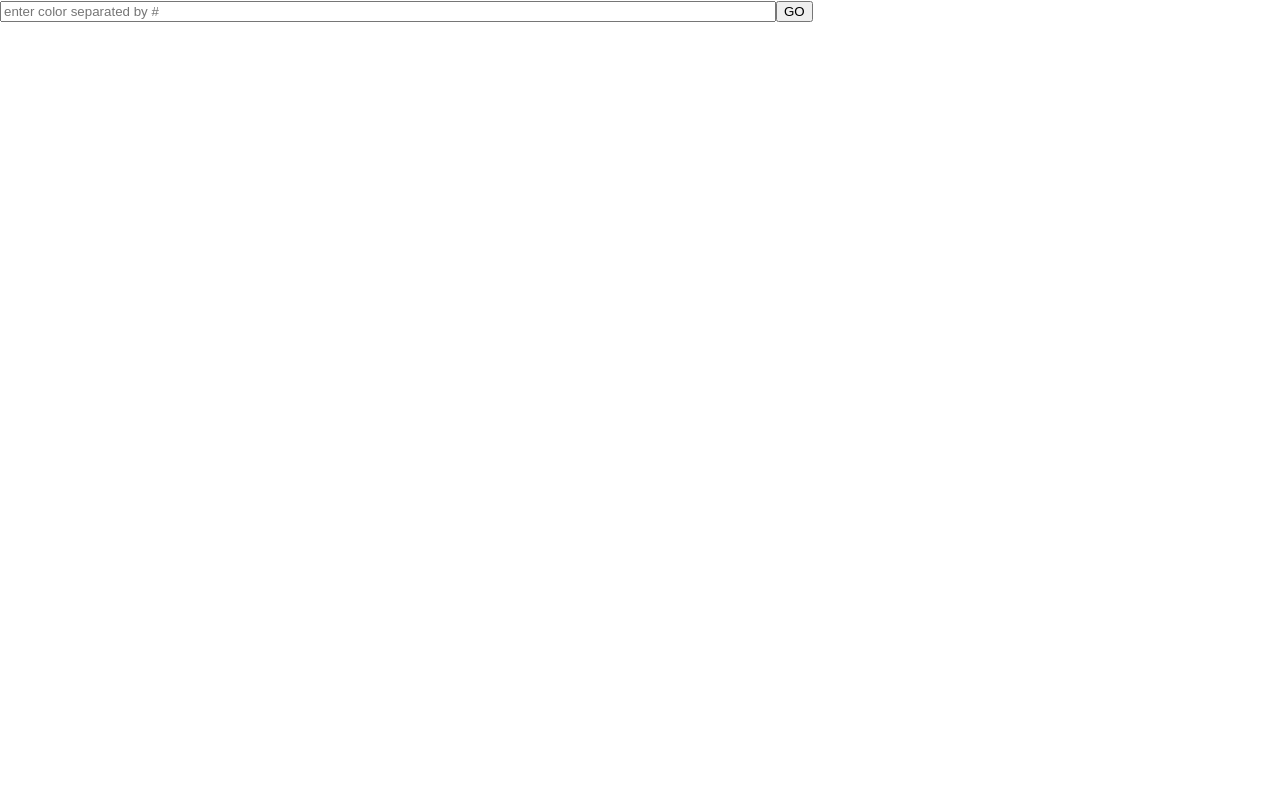
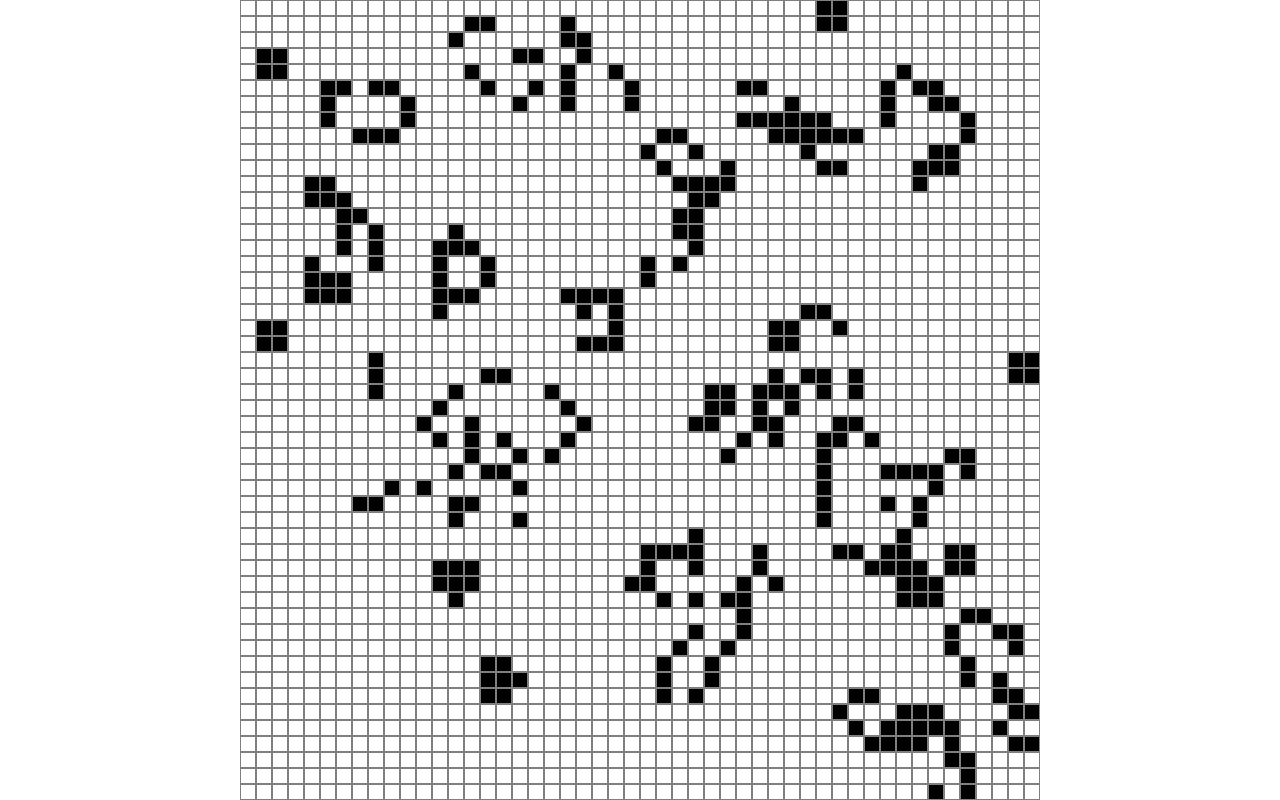
Before and after one commit to SimaKogan/react-project, a React (Create React App) app: page / in a window 1280 px wide. Built offline with nearby package versions, Linux system fonts and the light colour scheme.

Commit message:
Version with map's based solution

```diff
--- a/src/App.css
+++ b/src/App.css
@@ -3,3 +3,6 @@ body {
   flex-direction: column;
   align-items: center;
 }
+body, html {
+  height: 100%;
+}
--- a/src/App.tsx
+++ b/src/App.tsx
@@ -1,31 +1,14 @@
-import { Input } from './components/Input';
 import React from 'react';
+import { Life } from './components/Life';
+import lifeConfig from './config/life-game.json'
+import './App.css'
+function App() {
 
 
+  return <div style={{display: "flex", justifyContent: "center", alignItems: "center"}}>
+    <Life dimensions={lifeConfig.dimensions} ticInterval={lifeConfig.ticInterval}></Life>
+  </div>
 
-function App() {
-  const properties: React.CSSProperties = {
-    display: "flex",
-    flexWrap: "wrap"
-  }
-  const [colors,setcolors] = React.useState<string[]>([])
-function creatingDivs(value:string): string {
-    const colors: string[] = value.split("#") ;// red#green => ['red,'green']
-    setcolors(colors.slice());
-    return '';
-}
-function getDivs(colors: string[]): JSX.Element[]{
-  return colors.map(color => <div style={{width:"5vw" , height:"5vh",
-backgroundColor:color}}></div>)
 }
 
-return <section style={{display: "flex",flexDirection:"column"}}>
-   <Input placeHolder={'enter color separated by #'} inputProcess={creatingDivs}/>
-    <section style={properties}>
-   {getDivs(colors)}
-    </section>
-
-  </section>
-
-}
 export default App;
--- a/src/components/Alert.tsx
+++ /dev/null
@@ -1,14 +0,0 @@
-import React from "react";
-type AlertProps = {
-    type: "warn"|"info"|"error";
-    message: string;
-}
-export const Alert: React.FC<AlertProps> = ({type, message}) => {
-    let  backGround: "red" | "green" | "yellow";
-    switch(type) {
-        case "error": backGround = "red"; break;
-        case "info": backGround = "green"; break;
-        case "warn": backGround = "yellow"
-    }
-    return <p style={{backgroundColor: backGround, color: "white", fontWeight: "bold"}}>{message}</p>
-}
--- a/src/components/Input.tsx
+++ /dev/null
@@ -1,33 +0,0 @@
-import React, { useEffect } from "react"
-import { Alert } from "./Alert";
-type InputProps = {
-    placeHolder: string;
-    inputProcess: (value: string)=>string
-}
-export const Input: React.FC<InputProps> = ({placeHolder, inputProcess}) => {
-    let inputElement: HTMLInputElement | null
-   const [inputId] =
-    React.useState(Math.round(Math.random() * 100000000) + '');
-    const [message, setMessage] = React.useState('')
-    function processGo(): void {
-       setMessage('')
-        const messageRet: string = inputProcess(inputElement!.value);
-
-        if (messageRet == '') {
-            inputElement!.value = '';
-        } else {
-
-            setMessage(messageRet);
-
-        }
-
-    }
-    useEffect(() => {
-       inputElement = document.getElementById(inputId) as HTMLInputElement;
-    })
-    return <div>
-        <input id={inputId} placeholder={placeHolder} style={{width: "60vw"}}/>
-        <button onClick={processGo}>GO</button>
-        {message && <Alert type={"error"} message={message}/>}
-    </div>
-}
--- /dev/null
+++ b/src/components/Life.tsx
@@ -0,0 +1,26 @@
+import React, { useEffect } from "react";
+import { LifeMatrix } from "../service/LifeMatrix";
+import { getRandomMatrix } from "../utils/random";
+import { Matrix } from "./Matrix";
+type Props = {
+    dimensions: number;
+    ticInterval: number;
+}
+export const Life: React.FC<Props> = ({dimensions, ticInterval}) => {
+    const lifeMatrix = React.useRef<LifeMatrix>();
+    const [numbers, setNumbers] = React.useState<number[][]>([]);
+    function tic() {
+        if (lifeMatrix.current == null) {
+            lifeMatrix.current =
+             new LifeMatrix(getRandomMatrix(dimensions, dimensions, 0, 1))
+        }
+        setNumbers(lifeMatrix.current.nextStep());
+    }
+   useEffect(() => {
+    const interval = setInterval(tic, ticInterval);
+    return () => clearInterval(interval);
+   }, [ticInterval])
+    return <div>
+        <Matrix numbers={numbers}/>
+    </div>
+}
--- /dev/null
+++ b/src/components/Matrix.tsx
@@ -0,0 +1,13 @@
+import React from "react";
+import { Row } from "./Row";
+type Props = {
+    numbers: number[][]
+}
+export const Matrix: React.FC<Props> = ({numbers}) => {
+    function getRows(): JSX.Element[] {
+        return numbers.map((row, i) => <Row row={row} key={i}/>)
+    }
+    return <div style={{display: "flex", flexDirection: "column"}}>
+        {getRows()}
+    </div>
+}
--- /dev/null
+++ b/src/components/Row.tsx
@@ -0,0 +1,21 @@
+import React from "react";
+type Props = {
+    row: number[]
+}
+export const Row: React.FC<Props> = ({row}) => {
+    function getSize() {
+        return Math.min(window.innerHeight, window.innerWidth) / row.length - 2;
+    }
+    function getStyle(num: number): React.CSSProperties {
+        const width = getSize();
+        return {
+            backgroundColor: num == 1 ? "black" : "white",
+            width: width,
+            height: width,
+            border: "solid gray 1px"
+        }
+    }
+    return <div style={{display: "flex", flexDirection: "row"}}>
+            {row.map((num, i) => <div style={getStyle(num)} key={i}></div>)}
+    </div>
+}
--- /dev/null
+++ b/src/config/life-game.json
@@ -0,0 +1,4 @@
+{
+    "dimensions": 50,
+    "ticInterval": 400
+}
--- /dev/null
+++ b/src/service/LifeMatrix.ts
@@ -0,0 +1,45 @@
+export class LifeMatrix {
+    constructor(private _numbers: number[][]) {}
+    get numbers() {
+        return this._numbers;
+    }
+    nextStep(): number[][] {
+        // const newMatrix: number[][] = JSON.parse(JSON.stringify(this._numbers));
+        // for(let i =0; i < this._numbers.length; i++) {
+        //     for(let j = 0; j < this._numbers[i].length; j++) {
+        //         newMatrix[i][j] = this.getNewCell(i, j);
+        //     }
+        // }
+        // this._numbers = newMatrix;
+        // return newMatrix;
+        this._numbers = this._numbers.map((__, i) => this.getNewRow(i));
+        return this._numbers;
+    }
+    getNewRow(i: number): number[] {
+        return this._numbers[i].map((__, j) => this.getNewCell(i, j));
+    }
+
+    getNewCell(i: number, j: number): number {
+        const matrixPart: number[][] = this.getMatrixPart(i, j);
+        const sumCells = matrixPart.reduce((res, row) => res +
+        row.reduce((rSum, cell) => rSum + cell), 0);
+        return this._numbers[i][j] ? isLiveFromLive(sumCells) : isLiveFromDead(sumCells);
+    }
+    getMatrixPart(i: number, j: number): number[][] {
+        const sliceIndex1 = j == 0 ? j : j - 1;
+        const sliceIndex2 = j == this._numbers[0].length - 1 ? j + 1 : j + 2;
+        const savedNum = this._numbers[i][j];
+        this._numbers[i][j] = 0;
+        const res = [i - 1, i, i + 1].map(rowIndex => this._numbers[rowIndex] ?
+            this._numbers[rowIndex].slice(sliceIndex1, sliceIndex2) : [0]);
+       this._numbers[i][j] = savedNum;
+        return res;
+    }
+}
+
+function isLiveFromLive(sumCells: number): number {
+    return +(sumCells == 2 || sumCells == 3);
+}
+function isLiveFromDead(sumCells: number): number {
+    return +(sumCells == 3);
+}
--- /dev/null
+++ b/src/utils/random.ts
@@ -0,0 +1,39 @@
+export function getRandomNumber(min: number, max: number,
+    isMinInclusive: boolean = true, isMaxInclusive: boolean = false) {
+       if (!isMinInclusive) {
+           min++;
+       }
+       if (isMaxInclusive) {
+           max++;
+       }
+       if (min == max) {
+           throw "min may not be equaled to max";
+       }
+       if (min > max) {
+           [min, max] = [max, min];
+       }
+       return min + Math.trunc(Math.random() * (max - min));
+
+}
+export function getElement<T>(array: T[]): T {
+   return array[getRandomNumber(0, array.length)];
+
+}
+export function getRandomMatrix(rows: number, columns: number, min: number,
+    max: number): number[][] {
+   const resMatrix: number[][] = [];
+   for (let i = 0; i < rows; i++) {
+       resMatrix[i] = [];
+       for (let j = 0; j < columns; j++) {
+           resMatrix[i][j] = getRandomNumber(min, max, true, true);
+       }
+   }
+   return resMatrix;
+}
+export function getRandomDate(minYear: number, maxYear: number): Date {
+   const year = getRandomNumber(minYear, maxYear);
+   const month = getRandomNumber(0, 12);
+   const day = getRandomNumber(1, 32);
+   const dateRes = new Date(year, month, day);
+   return dateRes;
+}
```
